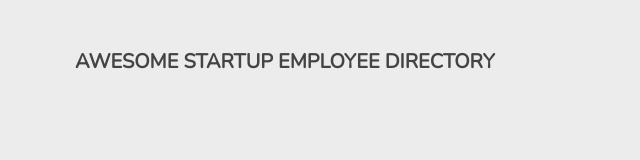
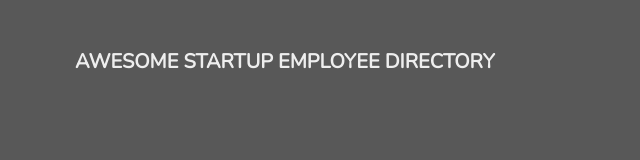
Before and after one commit to FabioChiarini/public_api_request-v1, a plain HTML site: page index.html in a window 1280 px wide. Shown: the whole page, without its empty margins (0-640 px from the left). Drawn offline with nearby package versions, Linux system fonts and the light colour scheme; no server answers.

Commit message:
Small style changes

```diff
--- a/css/styles.css
+++ b/css/styles.css
@@ -16,7 +16,7 @@ html, body {
 body {
     font-family: "Nunito", sans-serif;
     text-align: center;
-    background: rgba(235, 235, 235, 0.9);
+    background: rgba(70, 70, 70, 0.9);
 }
 
 header {
@@ -30,7 +30,7 @@ header {
 
 header h1 {
     font-size: 1.25em;
-    color: rgba(50, 50, 50, 0.9);
+    color: rgba(255, 255, 255, 0.9);
     margin-top: 35px;
 }
 
@@ -88,7 +88,7 @@ header h1 {
     margin: 10px 10px 20px;
     padding: 10px;
     background: rgba(245, 245, 245, 0.9);
-    border-radius: 0.25em;
+    border-radius: 0.75em;
     border: 1px solid rgba(50, 50, 50, 0.3);
     transition: .4s ease-out;
     overflow: hidden;
--- a/js/script.js
+++ b/js/script.js
@@ -52,9 +52,7 @@ function getVisibleEmployees () {
 
 //function to add click events to next/prev buttons
 function nextPrevButtons(users, index) {
-  console.log(index);
   let visibles = getVisibleEmployees();
-  console.log(visibles);
   //get the numbers of cards the search has returned
   let numberOfEmployees = $('.card:visible').length;
   employeeUsername =  users[index].login.username;
@@ -63,7 +61,6 @@ function nextPrevButtons(users, index) {
       index = i;
     }
   });
-  console.log('UPDATED: ' + index);
   $('#modal-prev').click(function() {
     $('.modal-container').remove();
     if (index - 1 < 0) {
```
Also changed, not shown: index.html (+0 -10 lines).
